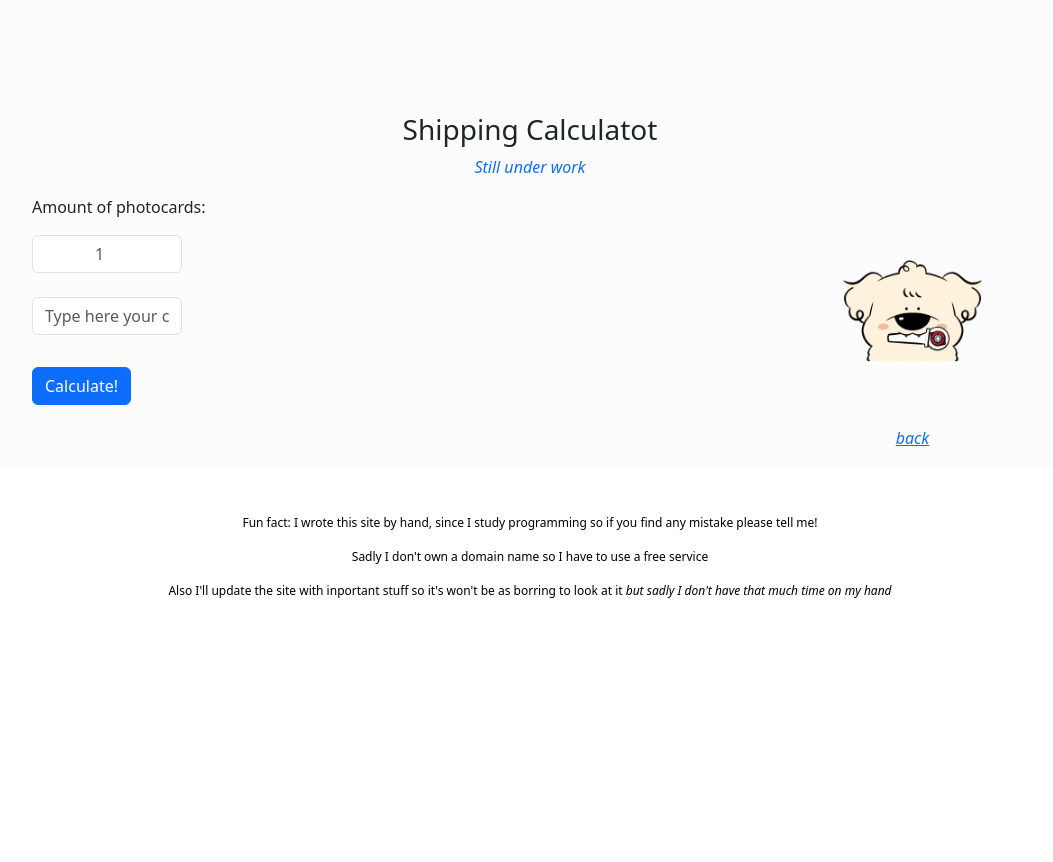
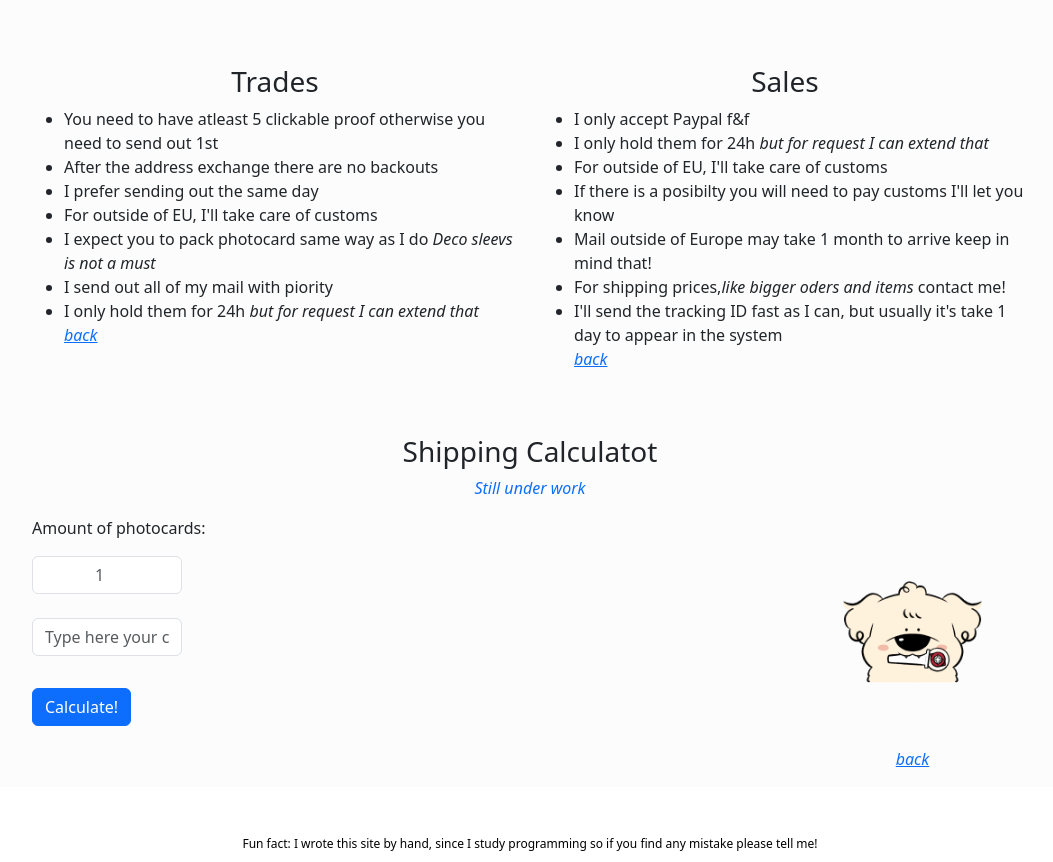
Before and after one commit to EFanni05/TradeSite, a website built with Vite: page index.html in a window 1280 px wide. Shown: the part 856-1718 px from the top of the page, without its empty margins (110-1163 px from the left). Before the commit the page ends 1472 px from the top, so only its background shows below. Built offline with nearby package versions, Linux system fonts and the light colour scheme; files whose address does not match are found by name.

Commit message:
html back to origin

```diff
--- a/index.html
+++ b/index.html
@@ -27,8 +27,8 @@
             <div class="col-md-6 col-xl-6 col-sm-12 col-12">
                 <h2>More info on these:</h2>
                 <ul id="Menu">
-                    <li><a href="#TradeSale" class="link-underline-info" id="trade">Trades</a></li>
-                    <li><a href="#TradeSales" class="link-underline-info" id="sale">Sales</a></li>
+                    <li><a href="#Trade" class="link-underline-info" id="trade">Trades</a></li>
+                    <li><a href="#Sales" class="link-underline-info" id="sale">Sales</a></li>
                     <li><a href="#Shipping" class="link-underline-info">Shipping Calulator</a></li>
                 </ul>
             </div>
@@ -52,8 +52,8 @@
             </div>
         </div>
         <div class="row m-5">
-            <div id="TradeSale" class="col-md-12 col-xl-12 col-sm-12 col-12">
-                <!--<h3>Trades</h3>
+            <div id="Trade" class="col-md-6 col-xl-6 col-sm-12 col-12">
+                <h3>Trades</h3>
                 <ul id="Trade">
                     <li><b>You need to have atleast 5 clickable proof otherwise you need to send out 1st</b></li>
                     <li><b>After the address exchange there are no backouts</b></li>
@@ -63,9 +63,9 @@
                     <li>I send out all of my mail with piority</li>
                     <li>I only hold them for 24h <i>but for request I can extend that</i></li>
                     <p><a href="#Top">back</a></p>
-                </ul> -->
+                </ul>
             </div>
-            <!-- <div id="Sales" class="col-md-6 col-xl-6 col-sm-12 col-12">
+            <div id="Sales" class="col-md-6 col-xl-6 col-sm-12 col-12">
                 <h3>Sales</h3>
                 <ul id="Sale">
                     <li><b>I only accept Paypal f&f</b></li>
@@ -77,7 +77,7 @@
                     <li>I'll send the tracking ID fast as I can, but usually it's take 1 day to appear in the system</li>
                     <p><a href="#Top">back</a></p>
                 </ul>
-            </div> -->
+            </div>
         </div>
         <div id="Shipping" class="row m-5">
             <h3>Shipping Calculatot</h3>
```
